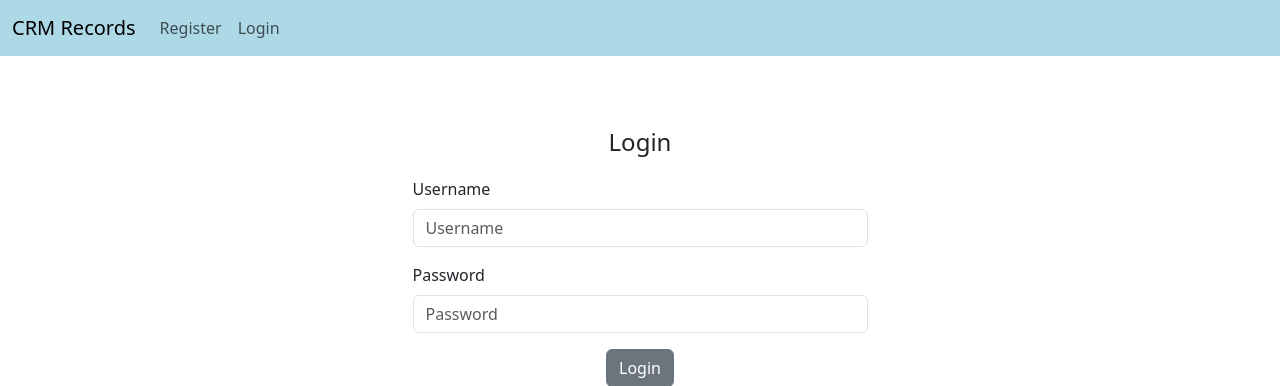
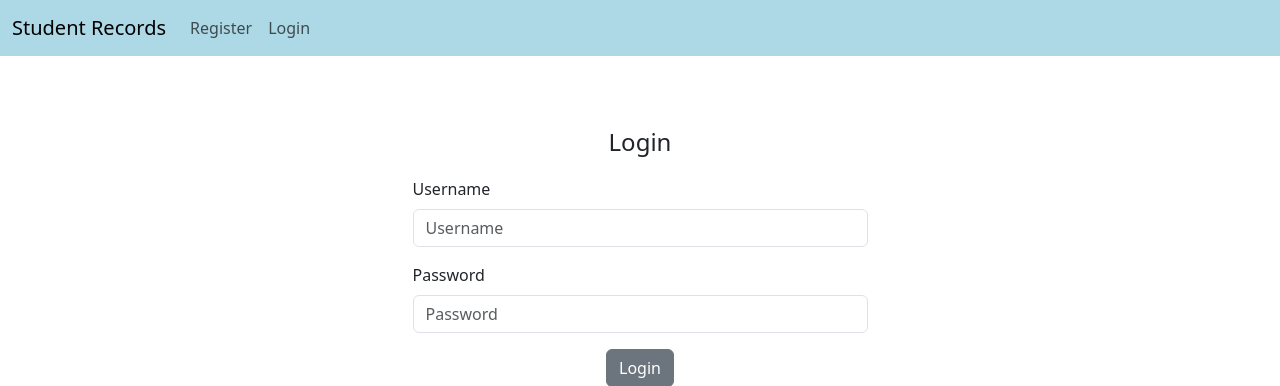
Before and after one commit to nikhitasathish1/CampusLedger, a Django app: page / in a window 1280 px wide. Shown: the top 386 px of the page. Run offline with Django 5.2, Linux system fonts and the light colour scheme.

Commit message:
finshed1

```diff
--- a/website/templates/navbar.html
+++ b/website/templates/navbar.html
@@ -1,7 +1,7 @@
 <!--<nav class="navbar navbar-expand-lg bg-body-tertiary">-->
 <nav class="navbar navbar-expand-lg" style="background-color: lightblue;" >
     <div class="container-fluid">
-      <a class="navbar-brand" href="{% url 'home'%}">CRM Records</a>
+      <a class="navbar-brand" href="{% url 'home'%}">Student Records</a>
       <button class="navbar-toggler" type="button" data-bs-toggle="collapse" data-bs-target="#navbarSupportedContent" aria-controls="navbarSupportedContent" aria-expanded="false" aria-label="Toggle navigation">
         <span class="navbar-toggler-icon"></span>
       </button>
```
